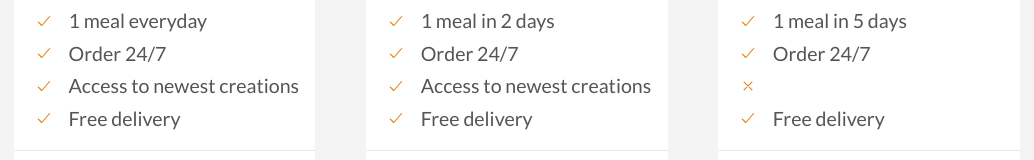
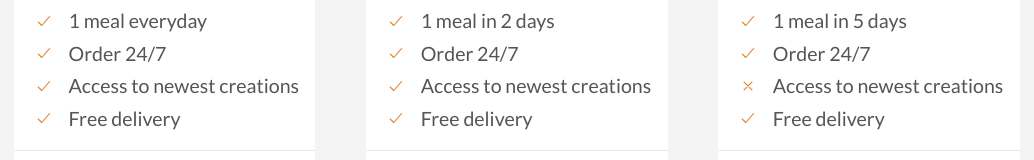
Before and after one commit to KOWSHIQKATTAMURI/food_project_kowshiq_kattamuri, a plain HTML site: page index.html in a window 1280 px wide. Shown: the part 4284-4444 px from the top of the page, without its empty margins (140-1174 px from the left). Drawn offline with nearby package versions, Linux system fonts and the light colour scheme.

Commit message:
Update index.html

```diff
--- a/index.html
+++ b/index.html
@@ -308,7 +308,7 @@
                             <ul>
                                 <li><ion-icon class = "icon-small" name = "checkmark-outline"></ion-icon>1 meal in 5 days</li>
                                 <li><ion-icon class = "icon-small" name = "checkmark-outline"></ion-icon>Order 24/7</li>
-                                <li><ion-icon class = "icon-small" name = "close-outline"></ion-icon></li>
+                                <li><ion-icon class = "icon-small" name = "close-outline"></ion-icon>Access to newest creations</li>
                                 <li><ion-icon class = "icon-small" name = "checkmark-outline"></ion-icon>Free delivery</li>
                             </ul>
                         </div>
```
